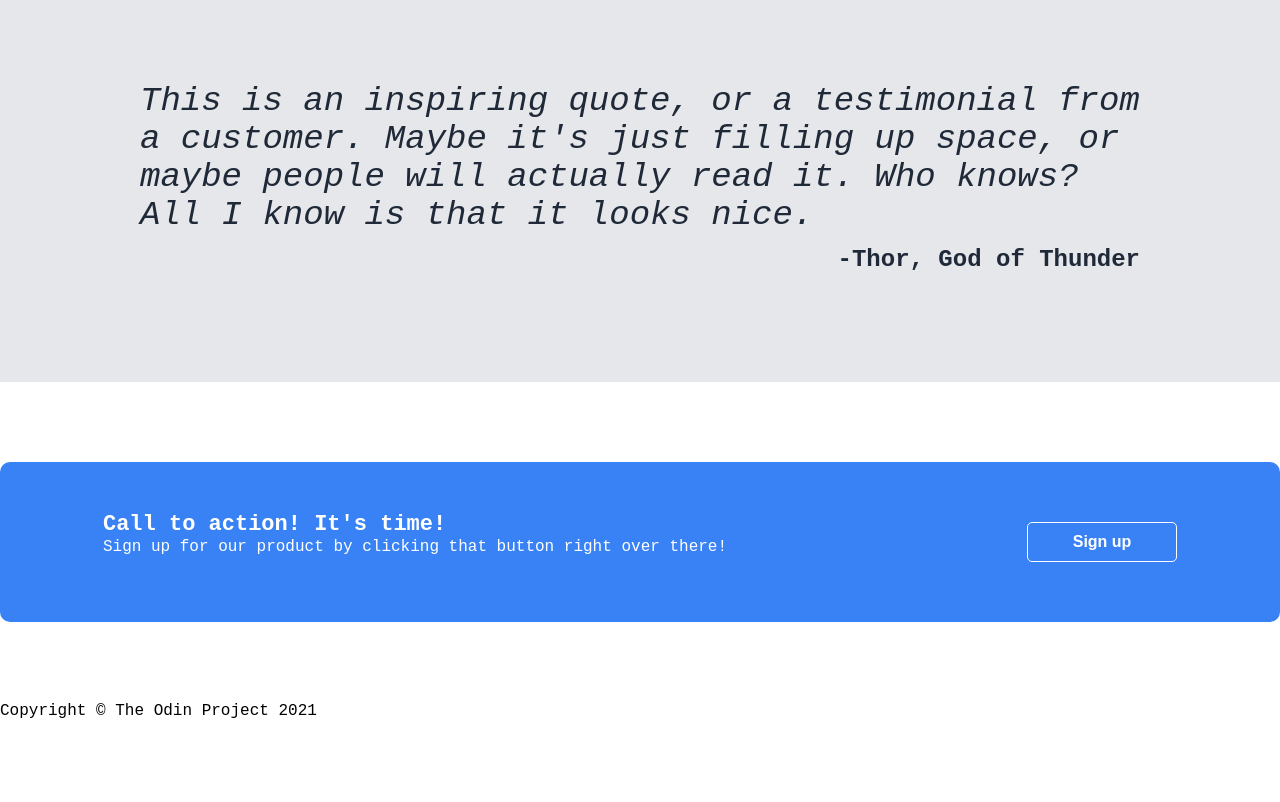
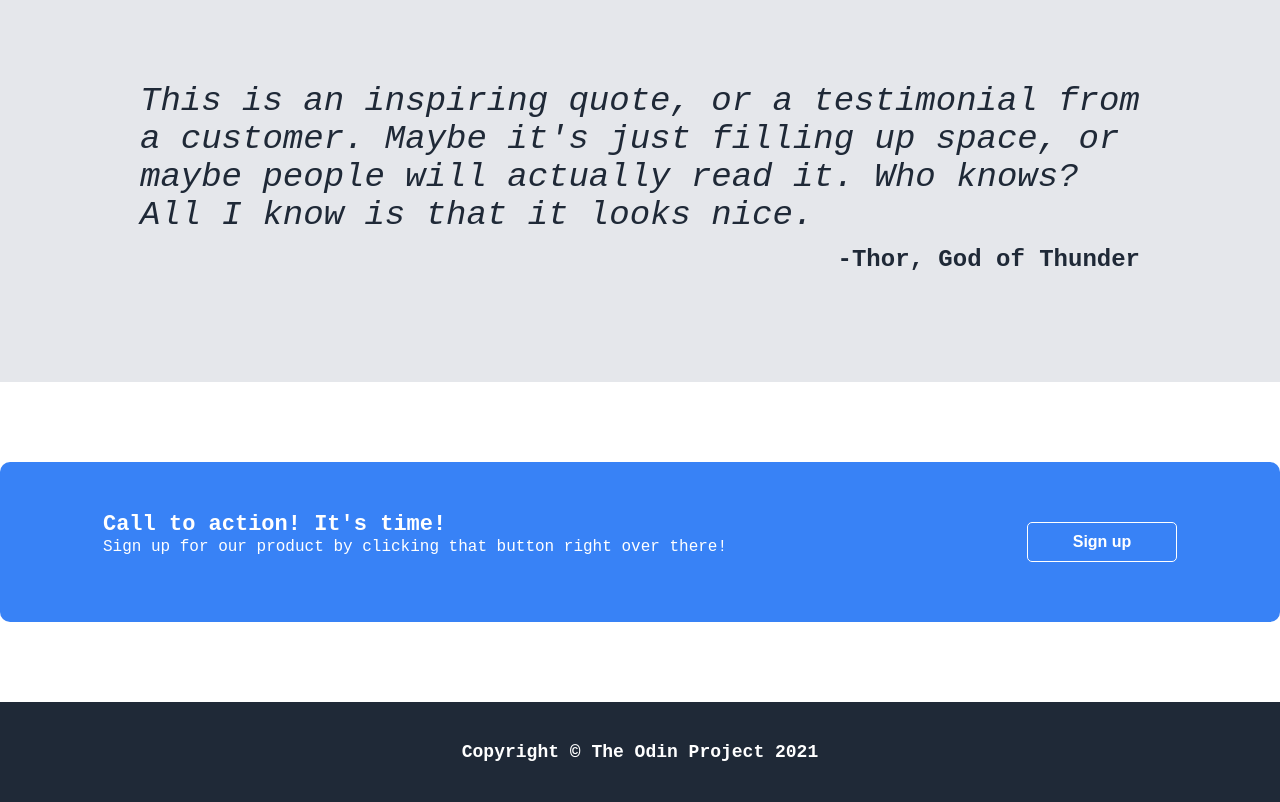
Before and after one commit to krig6/landing-page, a plain HTML site: page index.html in a window 1280 px wide. Shown: the part 938-1740 px from the top of the page. Before the commit the page ends 1658 px from the top, so only its background shows below. Drawn offline with Linux system fonts and the light colour scheme.

Commit message:
Add styling for footer

```diff
--- a/style.css
+++ b/style.css
@@ -185,3 +185,14 @@ button {
   font-weight: 900;
   padding: 1px 20px;
 }
+
+.footer {
+  display: flex;
+  justify-content: center;
+  align-items: center;
+  background-color: #1f2937;
+  font-size: 18px;
+  color: white;
+  height: 100px;
+  font-weight: 900;
+}
```
